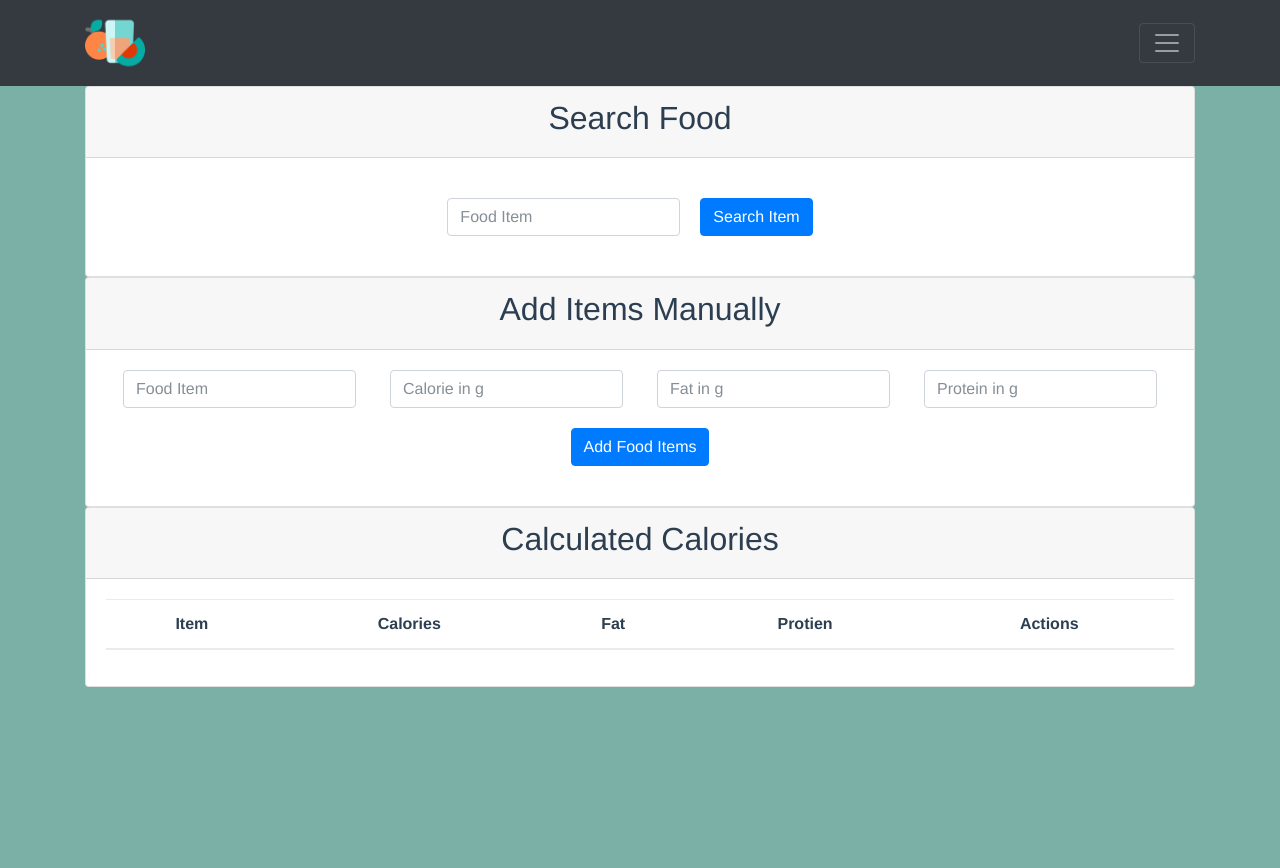
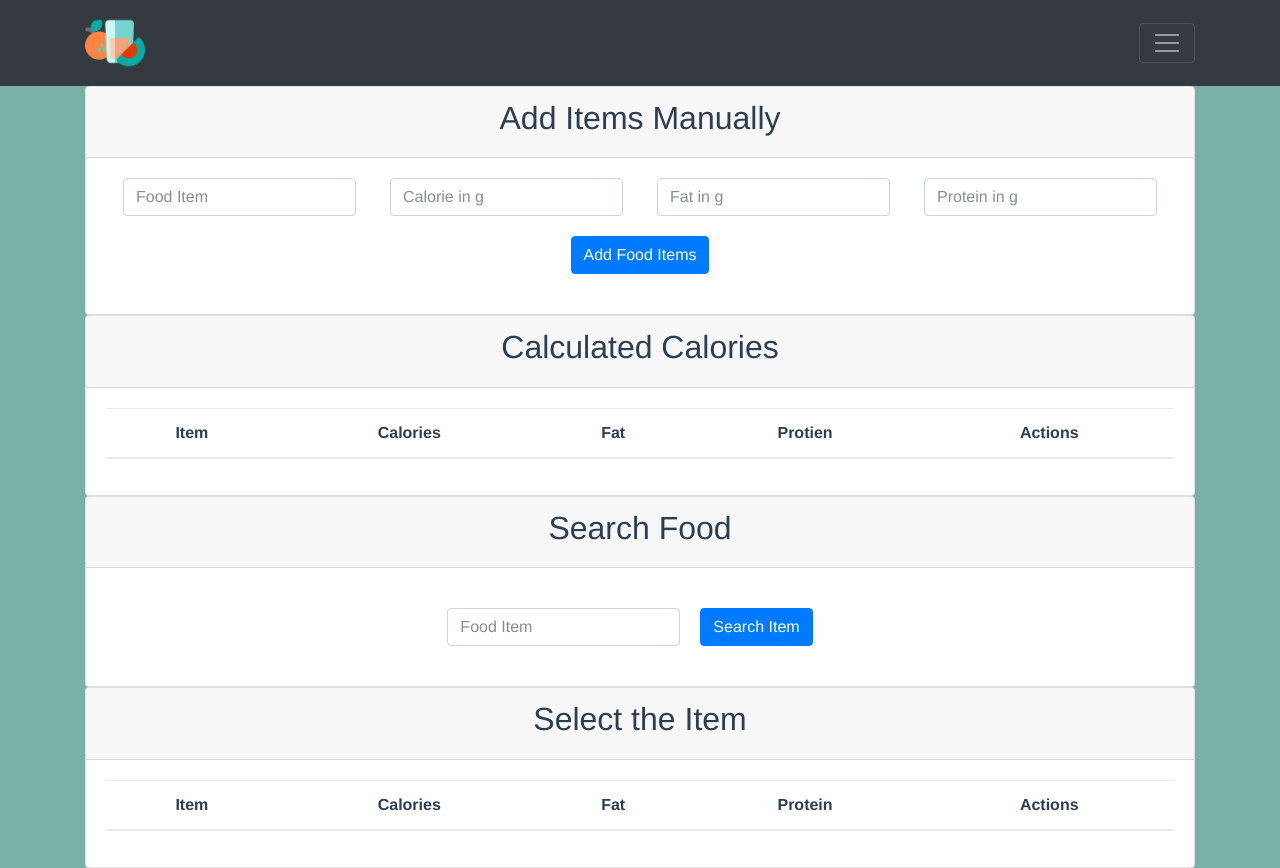
Before and after one commit to puneetsk/Caloricate, a Vue app: page / in a window 1280 px wide. Before the commit the page ends 800 px from the top, so only its background shows below. Built offline with nearby package versions, Linux system fonts and the light colour scheme; what vue-resource, vueFire would draw is missing.

Commit message:
Overall changes. Added functionality

```diff
--- a/src/App.vue
+++ b/src/App.vue
@@ -32,24 +32,6 @@
 
 
     <div class="container">
-    <div class="card">
-        <div class="card-header">
-          <h2>Search Food</h2>
-        </div>
-
-        <div class="card-body">
-          <form id="foodSearch" novalidate class="form-inline" v-on:submit.prevent="searchFood">
-            <div class="col-12">
-              <input type="text" id="searchItem" class="form-control"  placeholder="Food Item" ></input>
-              <input type="submit" class="btn btn-primary" value="Search Item">
-            </div>
-
-          </form>
-        </div>
-      </div>
-
-
-
       <div class="card">
         <div class="card-header">
           <h2>Add Items Manually</h2>
@@ -115,34 +97,8 @@
 
       <!--Display the Results of the Application here  -->
 
-      <!-- <div class="card">
-        <div class="card-header">
-          <h2>Calculated Calories</h2>
-        </div>
-
-        <div class="card-body">
-          <table class="table table-stripped">
-            <thead>
-              <tr>
-                <th>Item</th>
-                <th>Calories</th>
-                <th>Fat</th>
-                <th>Protien</th>
-                <th>Actions</th>
-              </tr>
-            </thead>
-            <tbody>
-              <tr v-for="xsearch in xsearchs">
-                <td>{{ xsearch.[0] }}</td>
-                <td>{{ xsearch.[0] }}g</td>
-                <td>{{ xsearch.[0] }}g</td>
-                <td>{{ xsearch.[0] }}g</td>
-                <td> <i class="fa fa-minus-circle" aria-hidden="true" v-on:click="removeItem(food)" ></i></td>
-              </tr>
-            </tbody>
-          </table>
-        </div>
-      </div> -->
+      <SourceSelection></SourceSelection>
+      <!-- -->
 
 
 
@@ -166,13 +122,16 @@ let app = Firebase.initializeApp(config); /* To intialize the Firsebase Connecti
 let db = app.database(); /* Open the database connection */
 let dataref= db.ref('Foods'); /* Referencing the category*/
 
-console.log("Some Text here " + dataref.Item);
-
+import SourceSelection from './components/SourceSelection'
 
   export default {
     name: 'app',
     firebase:{
       Foods : dataref /* Exporting the information to the template Food in Foods*/
+    },
+
+    components:{
+      SourceSelection
     },
 
     data(){
@@ -189,20 +148,14 @@ console.log("Some Text here " + dataref.Item);
 
     methods:{
 
-      searchFood:function(){
+     /* searchFood:function(){
         var foodcheck = document.getElementById('searchItem').value;
         this.$http.get('https://api.nutritionix.com/v1_1/search/'+foodcheck+'?fields=item_name%2Citem_id%2Cbrand_name%2Cnf_calories%2Cnf_total_fat&appId=ceb86f68&appKey=0eb843c74dbe45f4ee0c60b3fb299f4d')
           .then(response => {
-            // JSON responses are automatically parsed.
             this.posts = response.data
-
-          /*  console.log(this.posts);*/
             var xsearchs = this.posts;
-
-
-
           })
-      },
+      },*/
 
       addFood:function(){
         dataref.push(this.newFood);
--- a/src/components/SourceSelection.vue
+++ b/src/components/SourceSelection.vue
@@ -0,0 +1,88 @@
+<template>
+<div class="searcheditems">
+ 		<div class="card">
+	        <div class="card-header">
+	          <h2>Search Food</h2>
+	        </div>
+
+	        <div class="card-body">
+	          <form id="foodSearch" novalidate class="form-inline" v-on:submit.prevent="searchFood">
+	            <div class="col-12">
+	              <input type="text" id="searchItem" class="form-control"  placeholder="Food Item" ></input>
+	              <input type="submit" class="btn btn-primary" value="Search Item">
+	            </div>
+
+	          </form>
+	        </div>
+	    </div>
+
+
+		<div class="card">
+	        <div class="card-header">
+	          <h2>Select the Item</h2>
+	        </div>
+
+	        <div class="card-body">
+	          <table class="table table-stripped">
+	            <thead>
+	              <tr>
+	                <th>Item</th>
+	                <th>Calories</th>
+	                <th>Fat</th>
+	                <th>Protein</th>
+	                <th>Actions</th>
+	              </tr>
+	            </thead>
+	             <tbody>
+	              <tr v-for="source in sources">
+	                <td>{{ source.fields.item_name }}</td>
+	                <td>{{ source.fields.nf_calories }}g</td>
+	                <td>{{ source.fields.nf_total_fat}}g</td>
+	                <td> N/A </td>
+	                <td> <i class="fa fa-minus-circle" aria-hidden="true" v-on:click="removeItem(food)" ></i></td>
+	              </tr>
+	            </tbody>
+	          </table>
+	        </div>
+      </div>
+</div>
+</template>
+
+<script>
+
+export default{
+	name: 'sourceSelection',
+
+	data (){
+		return{
+			sources:[],
+			source:''
+		}
+	},
+
+
+
+	methods:{
+			searchFood: function(){
+			var foodcheck = document.getElementById('searchItem').value;
+			this.$http.get('https://api.nutritionix.com/v1_1/search/'+foodcheck+'?fields=item_name%2Citem_id%2Cbrand_name%2Cnf_calories%2Cnf_total_fat&appId=ceb86f68&appKey=0eb843c74dbe45f4ee0c60b3fb299f4d')
+			.then(response =>{
+				var j = response.data;
+				this.sources = j.hits;
+				/*console.log(j);
+
+				var jt=j.hits;
+				console.log(jt.length);
+				for (var i = 0; i <= jt.length; i++) {
+					this.sources=jt[i].fields;
+					console.log( this.sources.item_name );
+				};*/
+
+
+
+			});
+		}
+    }
+}
+
+</script>
```
Also changed, not shown: 1 other file (tests, documents, lock files or other folders).
